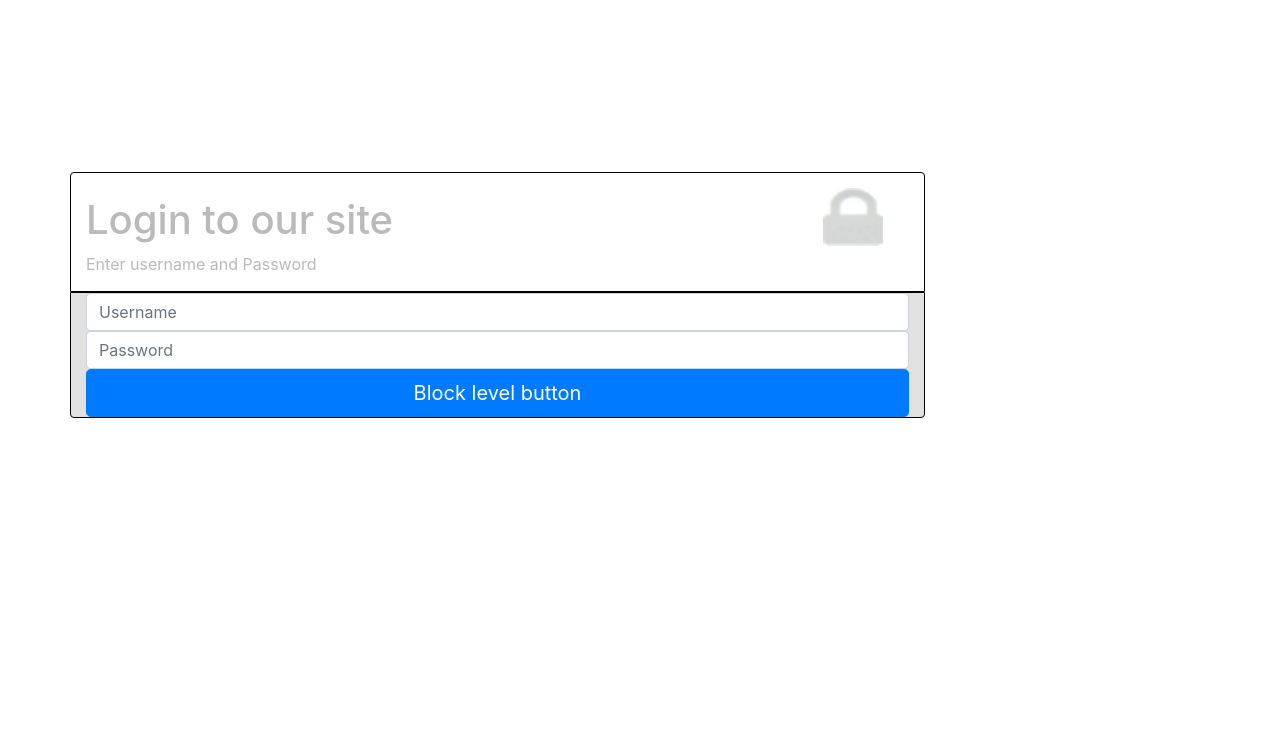
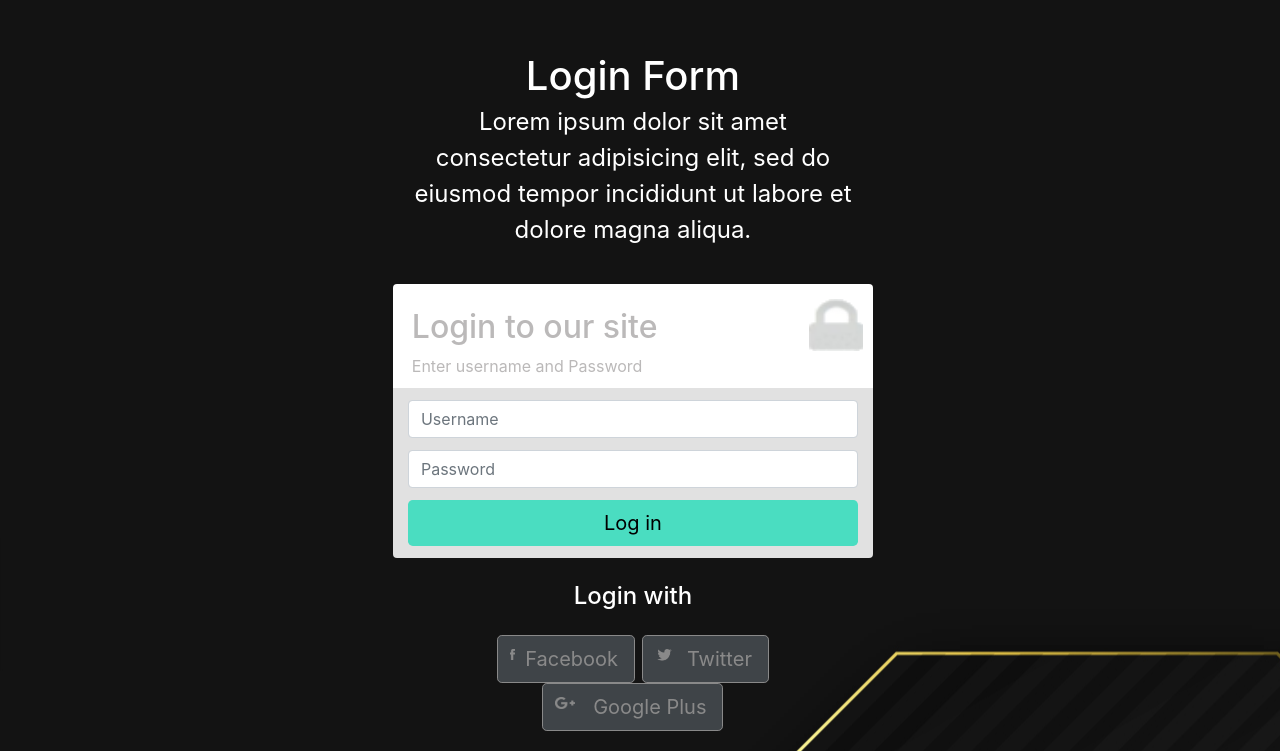
Before and after one commit to SanguinoCastro/retos_responsive_bootstrap, a plain HTML site: page Reto 1 plantilla de login/index.html in a window 1280 px wide. Shown: the part 148-899 px from the top of the page. Before the commit the page ends 800 px from the top, so only its background shows below. Drawn offline with nearby package versions, Linux system fonts and the light colour scheme.

Commit message:
Se ha finalizado el Reto 1 plantilla de Login

```diff
--- a/Reto 1 plantilla de login/css/style.css
+++ b/Reto 1 plantilla de login/css/style.css
@@ -3,27 +3,101 @@ html{
     margin: 0;
 }
 
+body{
+    background-image: url(../images/background.jpg);
+    background-position: center;
+    background-repeat: no-repeat;
+}
+
+h2{
+    margin-top: 3vh;
+}
+
+h4{
+    margin-top: 3vh;
+}
+
 .login{
-    margin-top: 40vh;
+    margin-top: 25vh;
+    margin-left: 30.7vw;
+    width: 50%;
+}
+
+.titl{
+    margin-left: 0.3vw;
+}
+
+.form{
+    margin-top: 1.5vh;
+}
+
+.fatwgo{
+    position: absolute;
+    margin-left: -0.5vh;
+
+}
+.fcb{
+    margin-top: 0.65vh;
+    width: 1.1%;
+}
+
+.twt{
+    margin-top: 0.3vh;
+    width: 4%;
+}
+
+.gp{
+    margin-top: 0.7vh;
+    width: 4%;
+}
+
+.ftg{
+    display: flex;
+}
+
+.redes {
+    margin-top: 2vh;
+}
+
+.social{
+    opacity: 0.5;
+    border: 0.2vh solid white;
+}
+
+#latin{
+    margin-top: -0.5vh;
+}
+
+#text{
+    display:flex;
+    flex-direction: column;
+    justify-content: center;
+    align-items: center;
+    color: white;
+    /* border: 0.05vh solid white; */
+    text-align: center;
+    font-size: x-large;
+    margin-bottom: 2.5vh;
+}
+
+#login{
+    margin-bottom: 1.5vh;
+    background-color: #4addc1;
+    border: 0;
+    color: black;
 }
 
 #info{
     background-color: white;
     color: #bbb9b9;
-    border: 0.05vh solid #000000;
     border-radius: 0.5vh 0.5vh 0 0;
-    height: 15vh;
-}
-h1{
-    margin-top: 3%;
+    height: 13vh;
 }
 
 #form{
     background-color: #e1e1e1;
     color: white;
-    border: 0.05vh solid black;
     border-radius: 0 0 0.5vh 0.5vh;
-
 }
 
 #col_img{
@@ -33,6 +107,6 @@ h1{
 }
 
 #img{
-    width: 200%;
+    width: 180%;
     margin-top: 50%;
 }
--- a/Reto 1 plantilla de login/index.html
+++ b/Reto 1 plantilla de login/index.html
@@ -12,49 +12,39 @@
 <body>
 
     <div class="container login">
+        <div class="row text">
+            <div class="col-sm-9" id="text">
+                <h1>Login Form</h1>
+                <p id="latin">Lorem ipsum dolor sit amet consectetur adipisicing elit, sed do eiusmod tempor incididunt ut labore et dolore magna aliqua.</p>
+            </div>
+        </div>
         <div class="row">
             <div class="col-sm-9">
                 <div class="row" id="info">
-                    <div class="col-11"><h1>Login to our site</h1><p>Enter username and Password</p></div>
+                    <div class="col-11"><h2 class="titl">Login to our site</h2><p class="titl">Enter username and Password</p></div>
                     <div clas="col-1" id="col_img"><img id="img" src="./images/lock.png" alt="Lock"></div>
                 </div>
             </div>
         </div>
         <div class="row">
             <div class="col-sm-9" id="form">
-                <input type="text" class="form-control" placeholder="Username">
-                <input type="password" class="form-control" id="inputPassword2" placeholder="Password">
-                <button type="button" class="btn btn-primary btn-lg btn-block">Block level button</button>
+                <input type="text" class="form-control form" placeholder="Username">
+                <input type="password" class="form-control form" id="inputPassword2" placeholder="Password">
+                <button type="button" class="btn btn-primary btn-lg btn-block form" id="login">Log in</button>
+            </div>
+        </div>
+        <div class="row text">
+            <div class="col-sm-9" id="text">
+                <h4>Login with</h4>
+                <div class="container redes">
+                    <button type="button ftg" class="btn btn-secondary btn-lg social"><img class="fatwgo fcb" src="./images/facebook.png" alt="F"> &nbsp;&nbsp;Facebook </button>
+                    <button type="button" class="btn btn-secondary btn-lg social"> <img class="fatwgo twt" src="./images/twitter.png" alt="tweety"> &nbsp;&nbsp;&nbsp;&nbsp; Twitter</button>
+                    <button type="button" class="btn btn-secondary btn-lg social"><img class="fatwgo gp" src="./images/googleplus.png" alt="G+">&nbsp;&nbsp;&nbsp;&nbsp;&nbsp; Google Plus</button>
+                </div>
             </div>
         </div>
     </div>
-
-
-
-
-
-
-    <!-- <div class="container login">
-        <div class="row">
-            <div class="col-sm-9" id="info">
-                <div><h1>Login to our site</h1></div>
-                <div><p>Enter username and Password</p></div>
-                <div class="col" id="form">
-                    Nivel 2: columna 1
-                </div>
-            </div>
-                <div class="col-sm-1" id="info">
-                    <div id="img"><img src="./images/lock.png" alt="lock"></div>
-
-                    <div class="row">
-
-                    </div>
-                </div>
-            </div>
-        </div>
-                 -->
-
-    </div>
+</div>
 
 
     <script src="https://code.jquery.com/jquery-3.4.1.slim.min.js" integrity="sha384-J6qa4849blE2+poT4WnyKhv5vZF5SrPo0iEjwBvKU7imGFAV0wwj1yYfoRSJoZ+n" crossorigin="anonymous"></script>
```
Also changed, not shown: Reto 1 plantilla de login/images/background.jpg (added), Reto 1 plantilla de login/images/facebook.png (added), Reto 1 plantilla de login/images/googleplus.png (added), Reto 1 plantilla de login/images/twitter.png (added).
